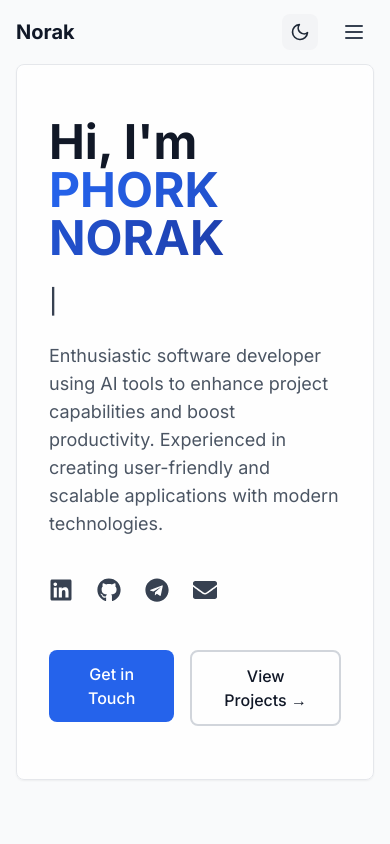
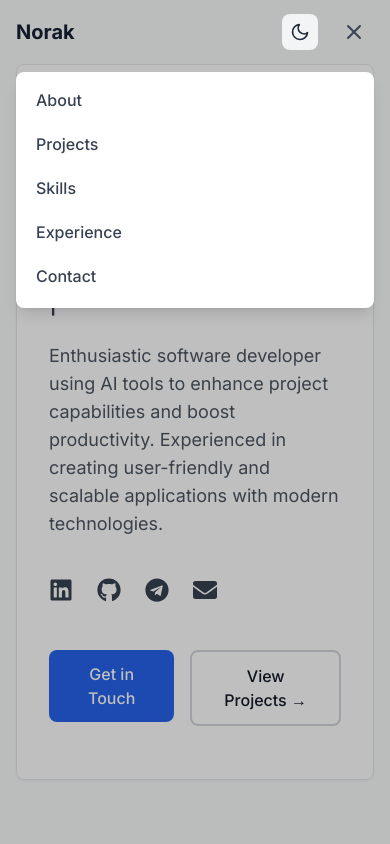
Before and after one commit to PhorkNorak/Portfolio-Website-2, a Next.js app: page / in a window 390 px wide. Both pictures are taken after a click on the button 354 px from the left and 32 px from the top of the page. Shown: the top 844 px of the page. Built offline with nearby package versions, Linux system fonts and the light colour scheme.

Commit message:
fix mobile respone

```diff
--- a/src/components/Navigation.tsx
+++ b/src/components/Navigation.tsx
@@ -4,11 +4,15 @@ import { useState, useEffect } from 'react';
 import { useTheme } from 'next-themes';
 import Link from 'next/link';
 import { FiSun, FiMoon } from 'react-icons/fi';
+import { usePathname } from 'next/navigation';
 
 export default function Navigation() {
   const [mounted, setMounted] = useState(false);
   const { theme, setTheme } = useTheme();
   const [isScrolled, setIsScrolled] = useState(false);
+  const [isMobileMenuOpen, setIsMobileMenuOpen] = useState(false);
+  const [activeSection, setActiveSection] = useState<string | null>(null);
+  const pathname = usePathname();
 
   // After mounting, we have access to the theme
   useEffect(() => setMounted(true), []);
@@ -16,18 +20,46 @@ export default function Navigation() {
   useEffect(() => {
     const handleScroll = () => {
       setIsScrolled(window.scrollY > 0);
+
+      // Update active section based on scroll position
+      const sections = ['about', 'projects', 'skills', 'experience', 'contact'];
+      let currentSection: string | null = null;
+
+      for (const section of sections) {
+        const element = document.getElementById(section);
+        if (element) {
+          const rect = element.getBoundingClientRect();
+          if (rect.top <= 100 && rect.bottom >= 100) {
+            currentSection = section;
+            break;
+          }
+        }
+      }
+
+      setActiveSection(currentSection);
     };
 
     window.addEventListener('scroll', handleScroll);
     return () => window.removeEventListener('scroll', handleScroll);
   }, []);
 
+  // Reset active section when page loads
+  useEffect(() => {
+    setActiveSection(null);
+  }, [pathname]);
+
+  // Close mobile menu when clicking a link
+  const handleMobileMenuClick = (section: string) => {
+    setIsMobileMenuOpen(false);
+    setActiveSection(section);
+  };
+
   const navItems = [
-    { name: 'About', href: '/#about' },
-    { name: 'Projects', href: '/#projects' },
-    { name: 'Skills', href: '/#skills' },
-    { name: 'Experience', href: '/#experience' },
-    { name: 'Contact', href: '/#contact' },
+    { name: 'About', href: '/#about', section: 'about' },
+    { name: 'Projects', href: '/#projects', section: 'projects' },
+    { name: 'Skills', href: '/#skills', section: 'skills' },
+    { name: 'Experience', href: '/#experience', section: 'experience' },
+    { name: 'Contact', href: '/#contact', section: 'contact' },
   ];
 
   // Return early if not mounted to avoid hydration mismatch
@@ -46,6 +78,7 @@ export default function Navigation() {
   }
 
   return (
+    <>
       <header className={`fixed top-0 w-full z-50 transition-all duration-300 ${
         isScrolled ? 'bg-white/80 dark:bg-gray-900/80 backdrop-blur-md shadow-sm' : 'bg-transparent'
       }`}>
@@ -60,7 +93,10 @@ export default function Navigation() {
                 <Link
                   key={item.name}
                   href={item.href}
-                className="text-gray-700 dark:text-gray-300 hover:text-blue-600 dark:hover:text-blue-400 transition-colors"
+                  onClick={() => setActiveSection(item.section)}
+                  className={`text-gray-700 dark:text-gray-300 hover:text-blue-600 dark:hover:text-blue-400 transition-colors ${
+                    activeSection === item.section ? 'text-blue-600 dark:text-blue-400' : ''
+                  }`}
                 >
                   {item.name}
                 </Link>
@@ -93,28 +129,71 @@ export default function Navigation() {
                 )}
               </button>
               <button
+                onClick={() => setIsMobileMenuOpen(!isMobileMenuOpen)}
                 type="button"
                 className="inline-flex items-center justify-center p-2 rounded-md text-gray-700 dark:text-gray-300 hover:text-gray-900 dark:hover:text-white focus:outline-none"
                 aria-label="Main menu"
-              aria-expanded="false"
+                aria-expanded={isMobileMenuOpen}
               >
                 <svg
-                className="h-6 w-6"
+                  className={`h-6 w-6 transition-transform ${isMobileMenuOpen ? 'transform rotate-90' : ''}`}
                   stroke="currentColor"
                   fill="none"
                   viewBox="0 0 24 24"
                 >
+                  {isMobileMenuOpen ? (
+                    <path
+                      strokeLinecap="round"
+                      strokeLinejoin="round"
+                      strokeWidth="2"
+                      d="M6 18L18 6M6 6l12 12"
+                    />
+                  ) : (
                     <path
                       strokeLinecap="round"
                       strokeLinejoin="round"
                       strokeWidth="2"
                       d="M4 6h16M4 12h16M4 18h16"
                     />
+                  )}
                 </svg>
               </button>
             </div>
           </div>
+
+          {/* Mobile menu */}
+          <div
+            className={`md:hidden transition-all duration-300 ease-in-out ${
+              isMobileMenuOpen
+                ? 'max-h-96 opacity-100'
+                : 'max-h-0 opacity-0 pointer-events-none'
+            }`}
+          >
+            <div className="px-2 pt-2 pb-3 space-y-1 bg-white dark:bg-gray-900 rounded-lg mt-2 shadow-lg">
+              {navItems.map((item) => (
+                <Link
+                  key={item.name}
+                  href={item.href}
+                  onClick={() => handleMobileMenuClick(item.section)}
+                  className={`block px-3 py-2 rounded-md text-base font-medium text-gray-700 dark:text-gray-300 hover:text-blue-600 dark:hover:text-blue-400 hover:bg-gray-50 dark:hover:bg-gray-800 transition-colors ${
+                    activeSection === item.section ? 'text-blue-600 dark:text-blue-400 bg-gray-50 dark:bg-gray-800' : ''
+                  }`}
+                >
+                  {item.name}
+                </Link>
+              ))}
+            </div>
+          </div>
         </nav>
       </header>
+
+      {/* Overlay for mobile menu */}
+      {isMobileMenuOpen && (
+        <div
+          className="fixed inset-0 bg-black bg-opacity-25 md:hidden z-40"
+          onClick={() => setIsMobileMenuOpen(false)}
+        />
+      )}
+    </>
   );
 }
```
Lines whose indentation alone changed are shown as unchanged.
